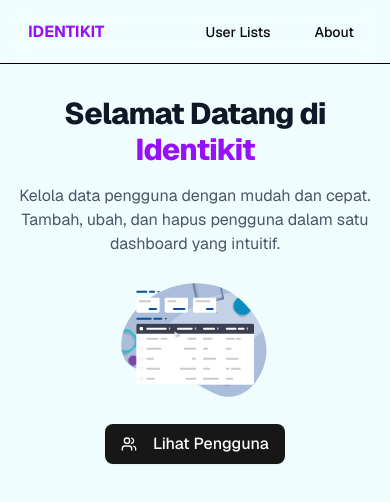
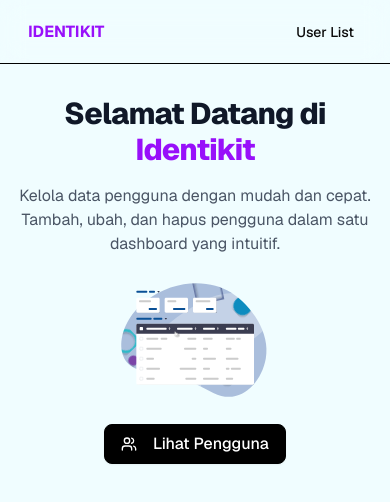
Before and after one commit to bagoesrex/identikit-client, a Next.js app: page / in a window 390 px wide. Shown: the top 502 px of the page. Built offline with nearby package versions, Linux system fonts and the light colour scheme.

Commit message:
feat: improve mobile UX for user interface

```diff
--- a/app/page.tsx
+++ b/app/page.tsx
@@ -19,7 +19,7 @@ export default function Home() {
       <Lottie animationData={animationData} className="size-50 -mt-8" />
 
       <Link href="/users">
-        <Button size="lg" className="text-base px-6 py-4">
+        <Button size="lg" className="text-base px-6 py-4 flex flex-row gap-2 justify-center items-center bg-black text-white rounded-md hover:bg-transparent hover:text-black border border-black transition text-center">
           <Users className="w-5 h-5 mr-2" />
           Lihat Pengguna
         </Button>
--- a/app/users/page.tsx
+++ b/app/users/page.tsx
@@ -9,6 +9,7 @@ import { DataTable } from "./data-table"
 import { deleteUser, getUsers } from "@/lib/axios"
 import { UserListMobile } from "@/components/user/user-list-mobile"
 import { CirclePlus } from "lucide-react"
+import { Button } from "@/components/ui/button"
 
 export default function UsersPage() {
     const [data, setData] = useState<User[]>([])
@@ -71,12 +72,13 @@ export default function UsersPage() {
                         value={search}
                         onChange={(e) => setSearch(e.target.value)}
                     />
-                    <Link
-                        href="/users/create"
-                        className="flex flex-row gap-2 justify-center items-center px-4 mx-10 sm:mx-0 py-2 bg-black text-white text-sm rounded-md hover:bg-transparent hover:text-black border border-black transition text-center"
-                    >
-                        <CirclePlus width={18} />
-                        Tambah User
+                    <Link href="/users/create" className="flex flex-row justify-center items-center">
+                        <Button
+                            className="flex flex-row gap-2 justify-center items-center w-[23rem] sm:w-[9rem] py-2 bg-black text-white text-sm rounded-md hover:bg-transparent hover:text-black border border-black transition text-center"
+                        >
+                            <CirclePlus width={18} />
+                            Tambah User
+                        </Button>
                     </Link>
                 </div>
 
@@ -100,6 +102,6 @@ export default function UsersPage() {
                     onUpdated={refreshData}
                 />
             </div>
-        </main>
+        </main >
     )
 }
--- a/components/layout/navbar.tsx
+++ b/components/layout/navbar.tsx
@@ -2,6 +2,7 @@
 
 import * as React from "react"
 import Link from "next/link"
+import { usePathname } from "next/navigation"
 
 import {
     NavigationMenu,
@@ -14,26 +15,33 @@ import {
 const links = [
     {
         href: "/users",
-        label: "User Lists",
-    },
-    {
-        href: "/about",
-        label: "About",
+        label: "User List",
     },
 ];
 
 
 export default function Navbar() {
+    const pathname = usePathname()
+
     return (
         <NavigationMenu viewport={false}>
             <NavigationMenuList>
-                {links.map(({ href, label }) => (
-                    <NavigationMenuItem key={href}>
-                        <NavigationMenuLink asChild className={navigationMenuTriggerStyle()}>
-                            <Link href={href}>{label}</Link>
-                        </NavigationMenuLink>
-                    </NavigationMenuItem>
-                ))}
+                {links.map(({ href, label }) => {
+                    const isActive = pathname === href
+
+                    return (
+                        <NavigationMenuItem key={href}>
+                            <NavigationMenuLink
+                                asChild
+                                className={navigationMenuTriggerStyle({
+                                    className: isActive ? "ring-2 ring-purple-600 ring-offset-2 text-purple-600 hover:text-purple-600 hover:ring-1 hover:ring-purple-600 transition-all" : "hover:text-purple-600 hover:ring-1 hover:ring-purple-600 transition-all"
+                                })}
+                            >
+                                <Link href={href}>{label}</Link>
+                            </NavigationMenuLink>
+                        </NavigationMenuItem>
+                    )
+                })}
             </NavigationMenuList>
         </NavigationMenu>
     )
--- a/components/ui/navigation-menu.tsx
+++ b/components/ui/navigation-menu.tsx
@@ -59,7 +59,7 @@ function NavigationMenuItem({
 }
 
 const navigationMenuTriggerStyle = cva(
-  "group inline-flex h-9 w-max items-center justify-center rounded-md px-4 py-2 text-sm font-medium hover:bg-transparent hover:blue-500 focus:bg-transparent focus:ring-blue-500 focus:text-blue-500 focus:ring-2 disabled:pointer-events-none disabled:opacity-50 data-[state=open]:hover:bg-accent data-[state=open]:text-accent-foreground data-[state=open]:focus:bg-accent data-[state=open]:bg-accent/50 focus-visible:ring-ring/50 outline-none transition-[color,box-shadow] focus-visible:ring-[3px] focus-visible:outline-1"
+  "group inline-flex h-9 w-max items-center justify-center rounded-md px-4 py-2 text-sm font-medium hover:bg-transparent hover:purple-600 focus:bg-transparent focus:ring-purple-600 focus:text-purple-600 focus:ring-2 disabled:pointer-events-none disabled:opacity-50 data-[state=open]:hover:bg-accent data-[state=open]:text-accent-foreground data-[state=open]:focus:bg-accent data-[state=open]:bg-accent/50 focus-visible:ring-ring/50 outline-none transition-[color,box-shadow] focus-visible:ring-[3px] focus-visible:outline-1"
 )
 
 function NavigationMenuTrigger({
--- a/components/user/user-list-mobile.tsx
+++ b/components/user/user-list-mobile.tsx
@@ -20,9 +20,17 @@ interface Props {
 }
 
 export function UserListMobile({ users, loading, error, onDelete, onUpdated }: Props) {
-    if (loading) return <p className="text-center py-4">Memuat data...</p>
+    if (loading) return (
+        <div className="min-h-[40vh] flex justify-center items-center">
+            <p className="text-center">Memuat data...</p>
+        </div>
+    )
     if (error) return <p className="text-center text-red-500">{error}</p>
-    if (!users.length) return <p className="text-center">Tidak ada pengguna ditemukan.</p>
+    if (!users.length) return (
+        <div className="min-h-[40vh] flex justify-center items-center">
+            <p className="text-center">Tidak ada pengguna ditemukan.</p>
+        </div>
+    )
 
     return (
         <div className="space-y-4">
```
